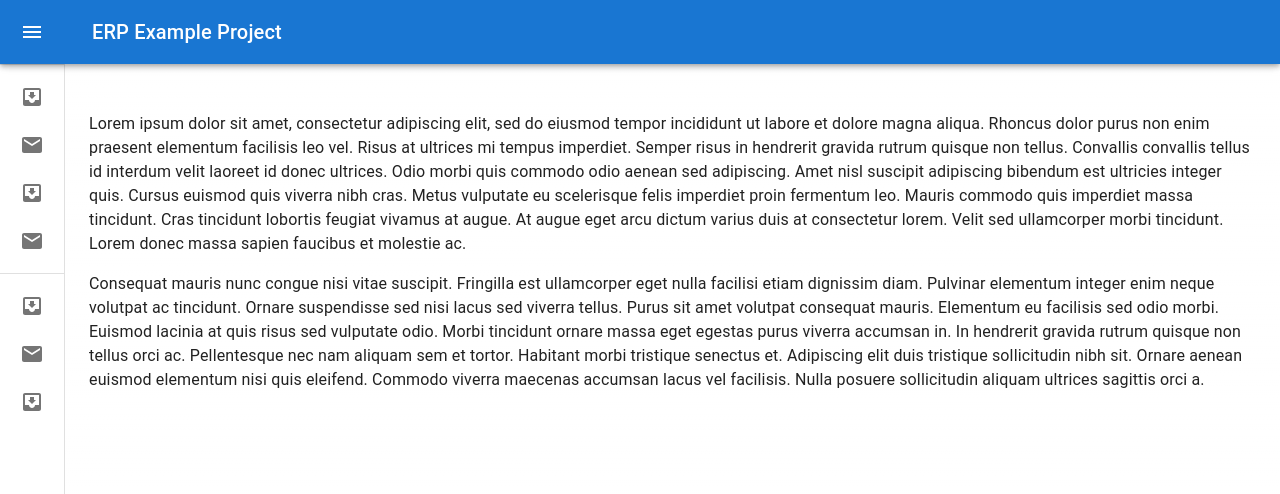
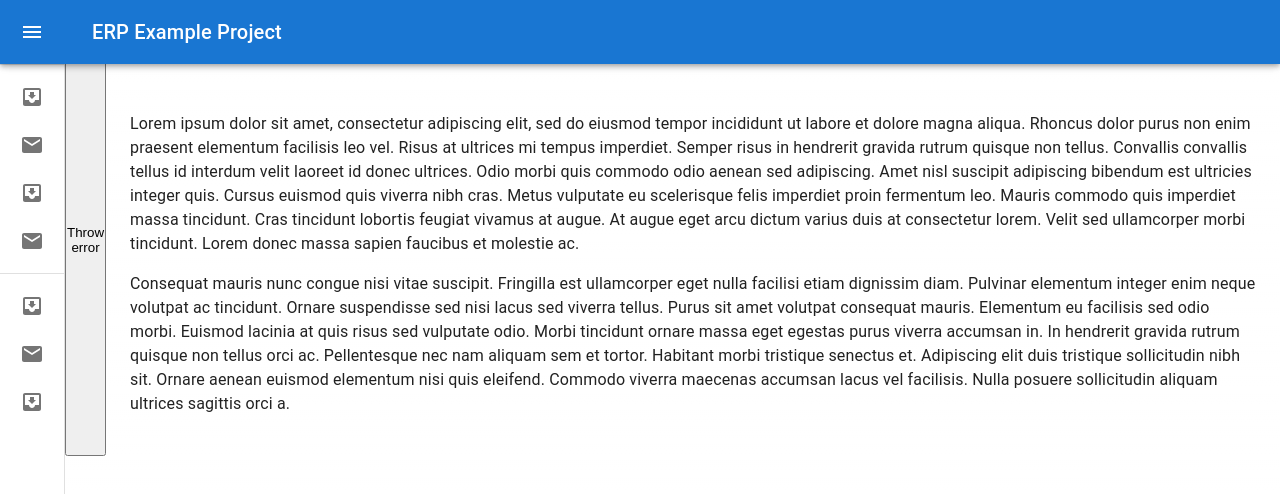
Before and after one commit to firatgoktepe/ERP-Project, a Next.js app: page / in a window 1280 px wide. Shown: the top 494 px of the page. Built offline with nearby package versions, Linux system fonts and the light colour scheme.

Commit message:
chore: added sample error on homepage

```diff
--- a/src/pages/index.tsx
+++ b/src/pages/index.tsx
@@ -56,6 +56,14 @@ export default function Home() {
           <Divider />
           <SideLists open={menu} />
         </Drawer>
+        <button
+          type="button"
+          onClick={() => {
+            throw new Error('Sentry Frontend Error on index.tsx')
+          }}
+        >
+          Throw error
+        </button>
         <Main />
       </Box>
     </>
```
